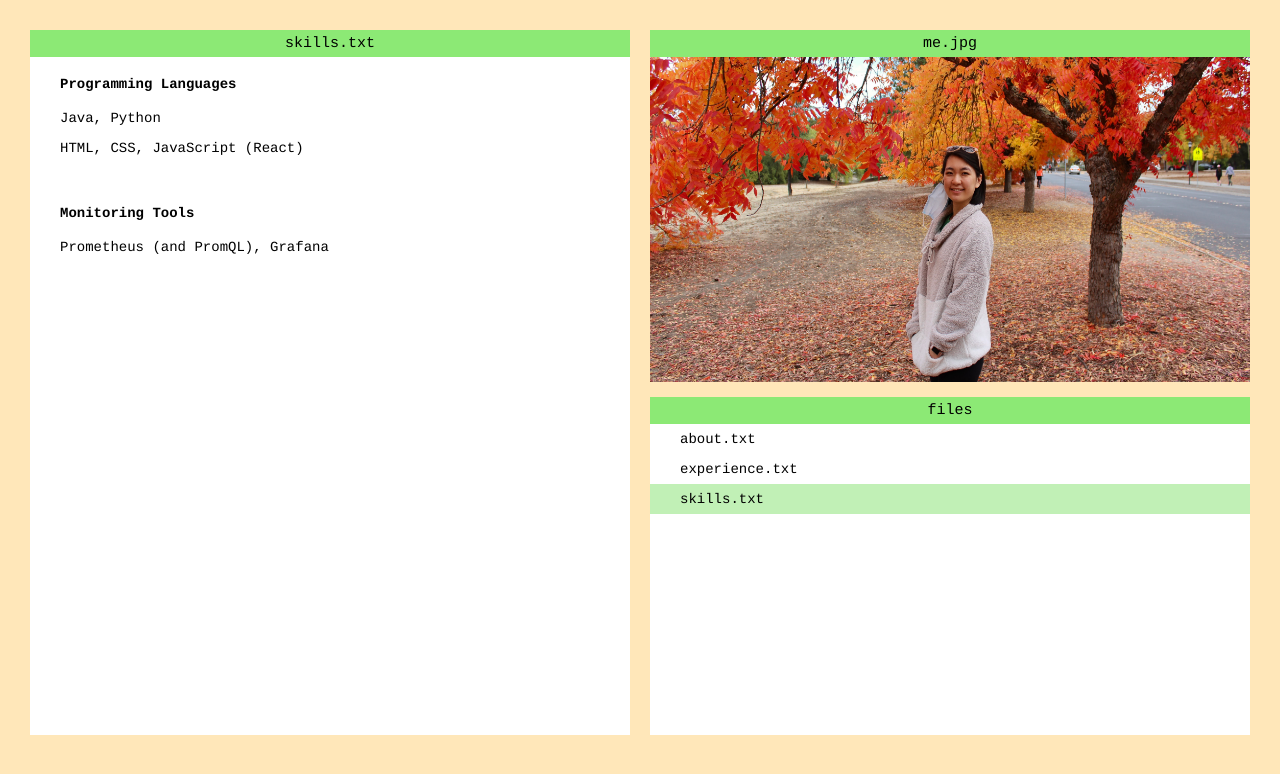
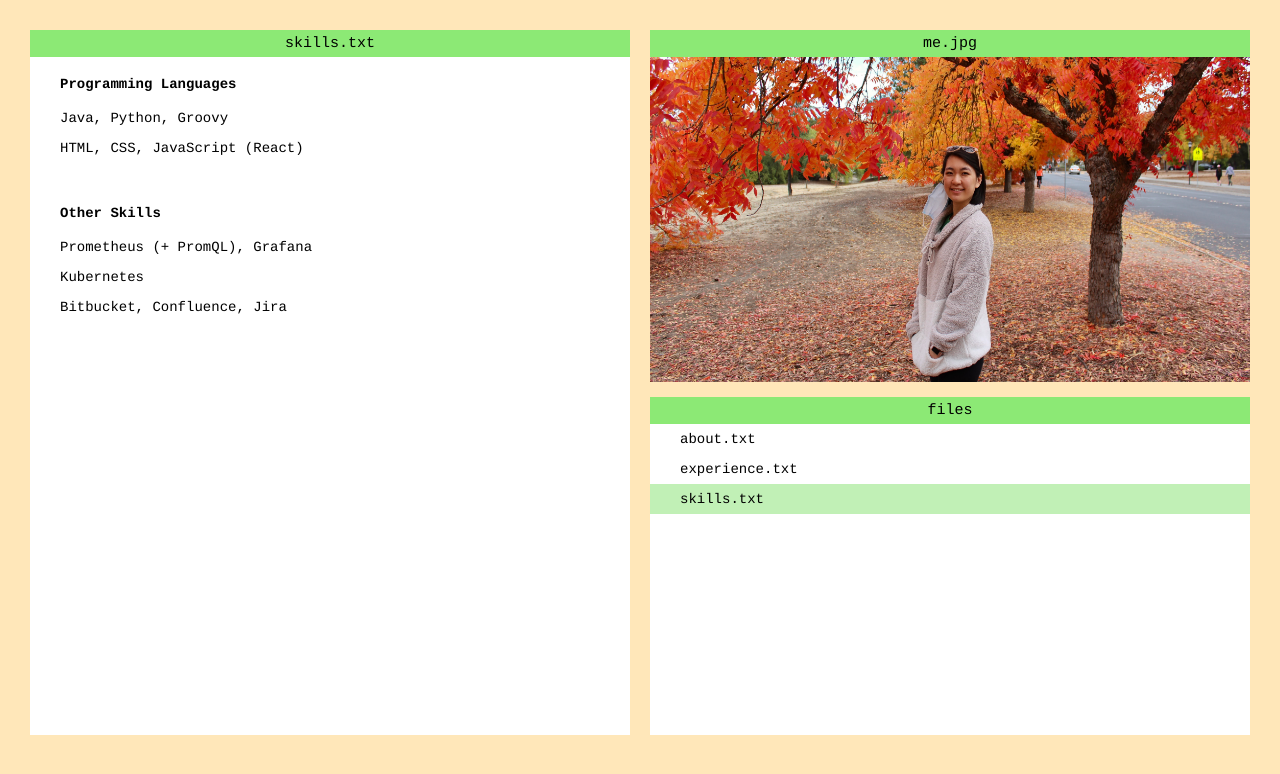
Before and after one commit to manapotionn/my-website, a React (Create React App) app: page / in a window 1280 px wide. Both pictures are taken after a click on the element "skills.txt". Shown: the top 774 px of the page. Built offline with nearby package versions, Linux system fonts and the light colour scheme.

Commit message:
updated skills

```diff
--- a/src/components/Skills.js
+++ b/src/components/Skills.js
@@ -6,12 +6,14 @@ function Skills(){
     return (
         <div className="textfile-container">
             <h4>Programming Languages</h4>
-            <p>Java, Python</p>
+            <p>Java, Python, Groovy</p>
             <p>HTML, CSS, JavaScript (React)</p>
             <br/>
 
-            <h4>Monitoring Tools</h4>
-            <p>Prometheus (and PromQL), Grafana</p>
+            <h4>Other Skills</h4>
+            <p>Prometheus (+ PromQL), Grafana</p>
+            <p>Kubernetes</p>
+            <p>Bitbucket, Confluence, Jira</p>
 
         </div>
     )
```
